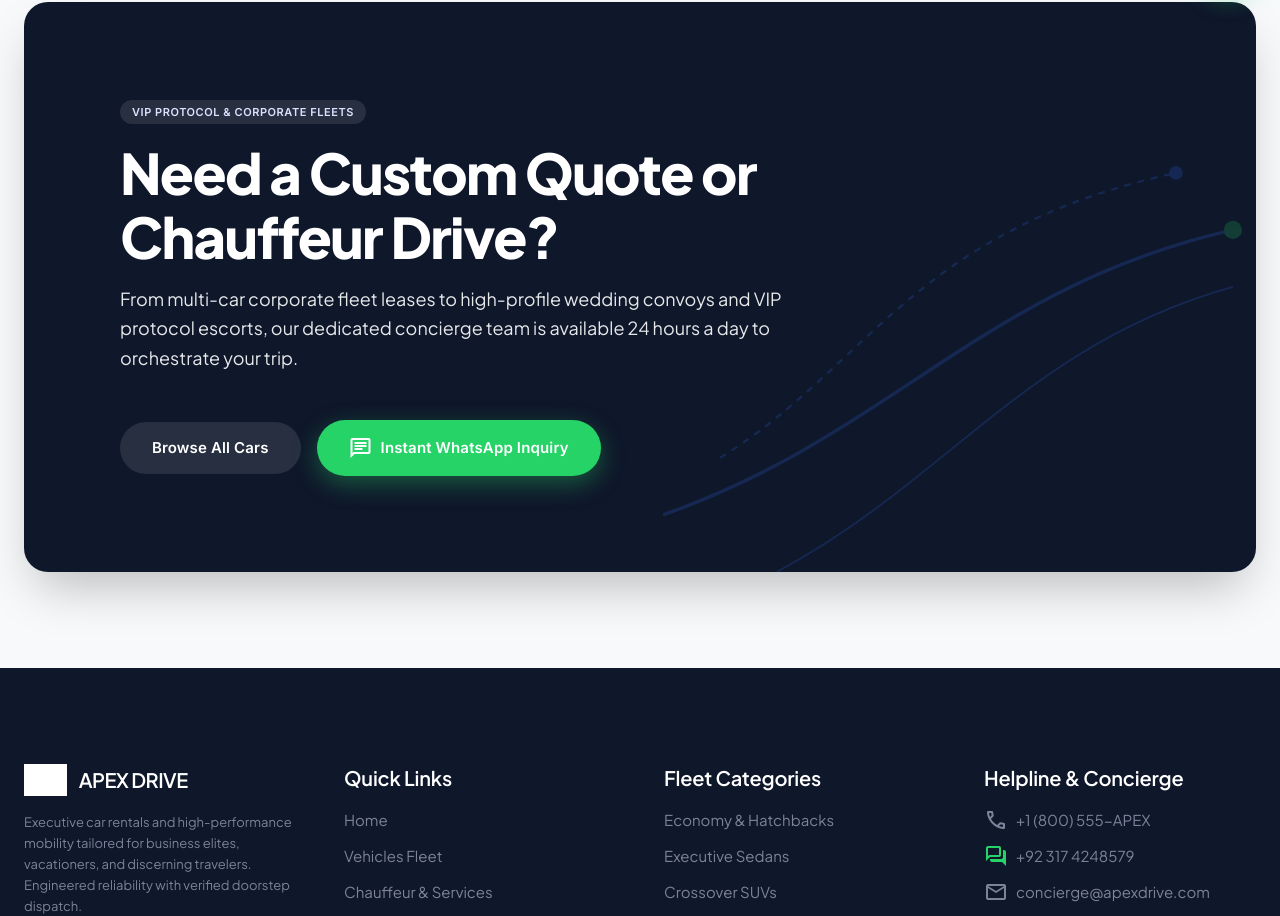
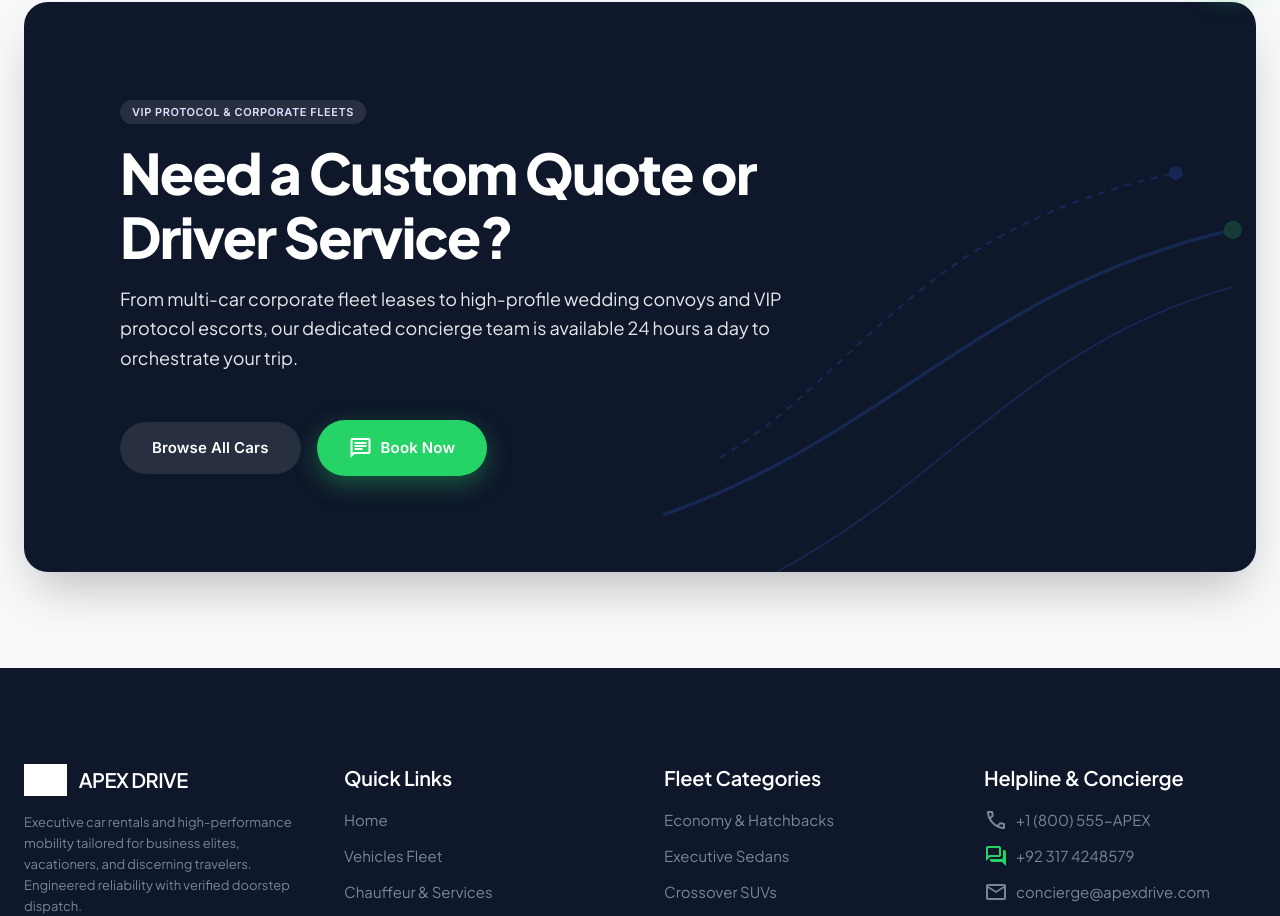
Before and after one commit to Qamar5656/Rizwan-cars, a Next.js app: page /about in a window 1280 px wide. Shown: the part 788-1704 px from the top of the page. Built offline with nearby package versions, Linux system fonts and the light colour scheme; grey boxes are pictures that could not be loaded.

Commit message:
refactor: rebrand application from Apex Drive to Rizwan Cars and update related terminology

```diff
--- a/src/app/layout.tsx
+++ b/src/app/layout.tsx
@@ -1,4 +1,4 @@
-import type { Metadata } from "next";
+// import type { Metadata } from "next";
 import { Inter, Plus_Jakarta_Sans } from "next/font/google";
 import { Header } from "@/components/Header";
 import { Footer } from "@/components/Footer";
@@ -17,12 +17,12 @@ const plusJakartaSans = Plus_Jakarta_Sans({
   display: "swap",
 });
 
-export const metadata: Metadata = {
-  title: "Apex Drive | Premium Car Rental",
+export const metadata = {
+  title: "Rizwan Cars | Premium Car Rental",
   description: "Premium and reliable car rentals for every journey. Verified models, transparent tariffs, and 24/7 priority roadside dispatch.",
-  keywords: "car rental, premium cars, rent a car, Apex Drive, chauffeur, self drive",
+  keywords: "car rental, premium cars, rent a car, Rizwan Cars, driver, self drive",
   openGraph: {
-    title: "Apex Drive | Premium Car Rental",
+    title: "Rizwan Cars | Premium Car Rental",
     description: "From economical city drives to luxury adventures. 100% Guaranteed Model Dispatch.",
     type: "website",
   }
@@ -58,7 +58,7 @@ export default function RootLayout({
         <div className="fixed bottom-6 right-6 z-50 flex items-center gap-3">
           <WhatsAppButton
             phoneNumber="923174248579"
-            message="Hello Apex Drive, I want to rent a car"
+            message="Hello Rizwan Cars, I want to rent a car"
             className="relative w-14 h-14 rounded-full bg-[#25D366] hover:bg-[#22C35E] text-on-secondary flex items-center justify-center shadow-[0_10px_25px_rgba(37,211,102,0.4)] transition-all transform hover:scale-110 active:scale-95"
           >
             <span className="absolute -top-1 -right-1 w-4 h-4 rounded-full bg-error border-2 border-surface-container-lowest"></span>
--- a/src/components/BookingSearch.tsx
+++ b/src/components/BookingSearch.tsx
@@ -3,7 +3,7 @@
 import React, { useState } from 'react';
 
 export const BookingSearch: React.FC = () => {
-  const [driveType, setDriveType] = useState<'self' | 'chauffeur'>('self');
+  const [driveType, setDriveType] = useState<'self' | 'driver'>('self');
 
   const handleSearch = (e: React.FormEvent) => {
     e.preventDefault();
@@ -14,7 +14,7 @@ export const BookingSearch: React.FC = () => {
   };
 
   return (
-    <div className="relative z-20 w-full max-w-[1200px] mx-auto px-gutter-desktop -mb-16">
+    <div className="relative z-20 w-full max-w-[1280px] mx-auto px-gutter-desktop -mb-16">
       <div className="w-full bg-surface-container-lowest rounded-2xl shadow-2xl p-space-lg border-2 border-surface-container">
         <div className="flex items-center justify-between flex-wrap gap-space-sm mb-space-md">
           <div className="inline-flex p-1 bg-surface-container rounded-full" id="drive-type-selector">
@@ -31,14 +31,14 @@ export const BookingSearch: React.FC = () => {
             </button>
             <button
               className={`px-space-md py-space-xs rounded-full font-label-lg text-label-lg transition-all ${
-                driveType === 'chauffeur'
+                driveType === 'driver'
                   ? 'bg-primary text-on-primary shadow-sm'
                   : 'text-on-surface-variant hover:text-on-surface'
               }`}
-              onClick={() => setDriveType('chauffeur')}
+              onClick={() => setDriveType('driver')}
               type="button"
             >
-              With Chauffeur
+              With Driver
             </button>
           </div>
           <div className="flex items-center gap-space-2xs text-on-surface font-label-md text-label-md">
--- a/src/components/CallToAction.tsx
+++ b/src/components/CallToAction.tsx
@@ -20,7 +20,7 @@ export const CallToAction: React.FC = () => {
             VIP Protocol & Corporate Fleets
           </span>
           <h2 className="font-display-xl-mobile md:font-display-xl text-display-xl-mobile md:text-display-xl text-on-secondary tracking-tight leading-tight mb-space-md">
-            Need a Custom Quote or Chauffeur Drive?
+            Need a Custom Quote or Driver Service?
           </h2>
           <p className="font-body-lg text-body-lg text-surface-container-high leading-relaxed mb-space-2xl">
             From multi-car corporate fleet leases to high-profile wedding convoys and VIP protocol escorts, our dedicated concierge team is available 24 hours a day to orchestrate your trip.
@@ -34,11 +34,11 @@ export const CallToAction: React.FC = () => {
             </a>
             <WhatsAppButton
               phoneNumber="923174248579"
-              message="Hello Apex Drive Concierge, I would like to request a custom fleet quote"
+              message="Hello Rizwan Cars Concierge, I would like to request a custom fleet quote"
               className="px-space-xl py-space-md rounded-full bg-[#25D366] hover:bg-[#22C35E] text-on-secondary font-label-lg text-label-lg flex items-center justify-center gap-space-xs shadow-[0_8px_24px_rgba(37,211,102,0.35)] transition-all transform hover:scale-105"
             >
               <span className="material-symbols-outlined text-[20px]">chat</span>
-              <span>Instant WhatsApp Inquiry</span>
+              <span>Book Now</span>
             </WhatsAppButton>
           </div>
         </div>
--- a/src/components/FAQ.tsx
+++ b/src/components/FAQ.tsx
@@ -21,7 +21,7 @@ const faqData = [
   },
   {
     question: "Can I drive inter-city across provinces?",
-    answer: "Yes! All Apex Drive vehicles are licensed for nationwide inter-provincial travel across Punjab, Sindh, KPK, Islamabad Capital Territory, and Gilgit-Baltistan. All units feature 24/7 telematics security and round-the-clock roadside emergency coordination on all major motorways (M-1, M-2, M-3, M-5, M-9, and KKH)."
+    answer: "Yes! All Rizwan Cars vehicles are licensed for nationwide inter-provincial travel across Punjab, Sindh, KPK, Islamabad Capital Territory, and Gilgit-Baltistan. All units feature 24/7 telematics security and round-the-clock roadside emergency coordination on all major motorways (M-1, M-2, M-3, M-5, M-9, and KKH)."
   }
 ];
 
--- a/src/components/VehicleCard.tsx
+++ b/src/components/VehicleCard.tsx
@@ -9,7 +9,7 @@ interface VehicleCardProps {
 }
 
 export const VehicleCard: React.FC<VehicleCardProps> = memo(({ vehicle }) => {
-  const whatsappMessage = `Hello Apex Drive, I would like to reserve the ${vehicle.model}`;
+  const whatsappMessage = `Hello Rizwan Cars, I would like to reserve the ${vehicle.model}`;
 
   return (
     <div className="vehicle-card flex flex-col justify-between rounded-2xl bg-surface-container-lowest shadow-[0_4px_20px_rgba(15,23,42,0.06)] hover:shadow-[0_12px_32px_rgba(15,23,42,0.12)] hover:-translate-y-1 transition-all overflow-hidden">
@@ -78,7 +78,7 @@ export const VehicleCard: React.FC<VehicleCardProps> = memo(({ vehicle }) => {
           className="w-full py-3 rounded-full bg-[#25D366] hover:bg-[#22C35E] text-on-secondary font-label-lg text-label-lg flex items-center justify-center gap-space-xs transition-all shadow-[0_4px_14px_rgba(37,211,102,0.25)]"
         >
           <span className="material-symbols-outlined text-[18px]">chat</span>
-          <span>Book on WhatsApp</span>
+          <span>Book Now</span>
         </WhatsAppButton>
       </div>
     </div>
```
